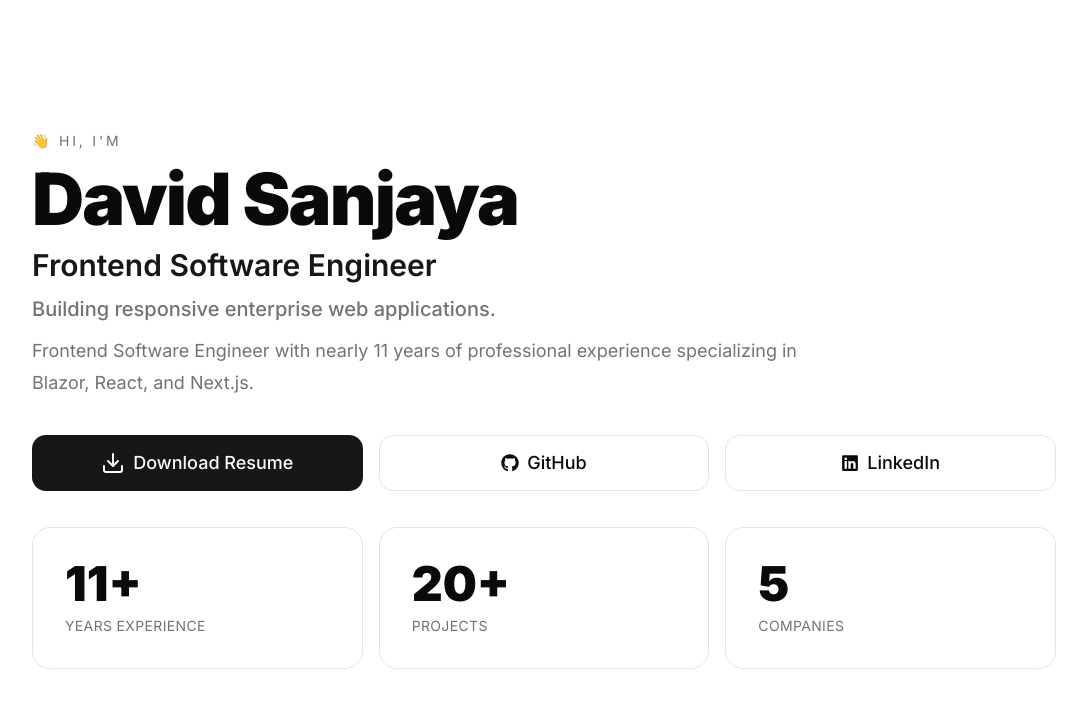
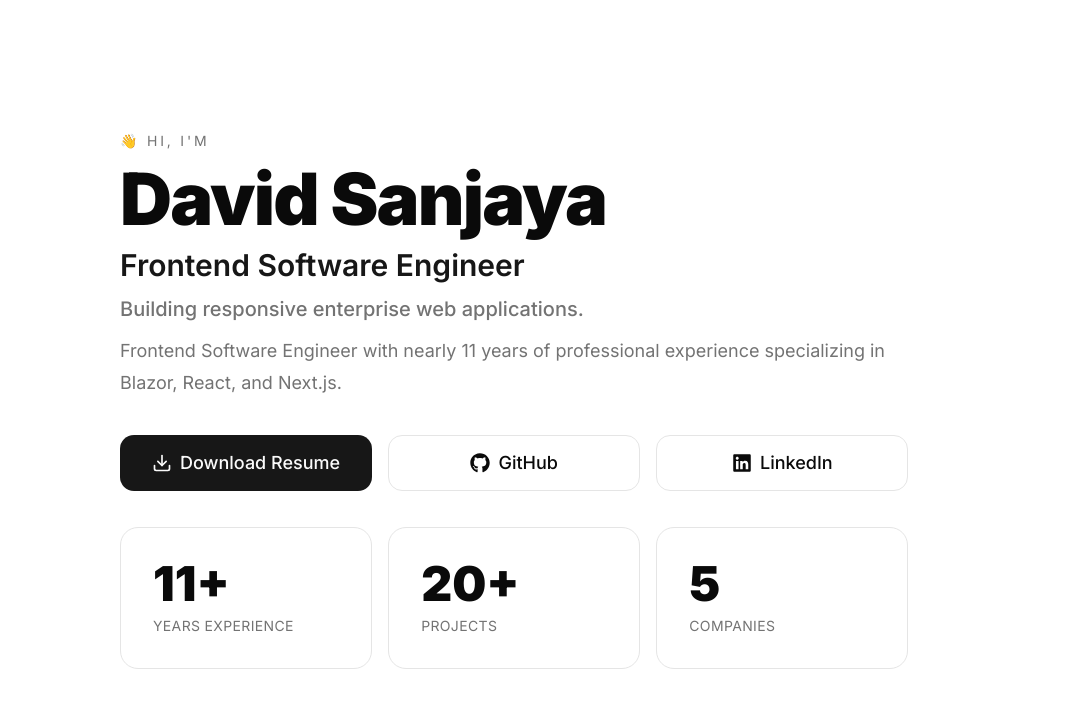
Before and after one commit to davidsanjaya/portfolio, a Next.js app: page / in a window 1280 px wide. Shown: the top 708 px of the page, without its empty margins (32-1119 px from the left). Built offline with nearby package versions, Linux system fonts and the light colour scheme.

Commit message:
Container and icon

```diff
--- a/components/sections/hero/hero.tsx
+++ b/components/sections/hero/hero.tsx
@@ -1,6 +1,6 @@
 import { Profile } from "@/types/profile";
 import { Section } from "@/components/ui/section";
-import { Container } from "@/components/ui/container";
+import { Container } from "@/components/shared/container/container";
 import { HeroStats } from "./hero-stats";
 import { HeroActions } from "./hero-actions";
 
@@ -11,7 +11,7 @@ interface HeroProps {
 export function Hero({ data }: HeroProps) {
   return (
     <Section className="min-h-screen flex items-center">
-      <Container>
+      <Container size="md" className="flex flex-col items-start gap-6">
         <div className="max-w-5xl space-y-3">
           <p className="text-sm uppercase tracking-[0.2em] text-muted-foreground">
             {data.hero.greeting}
--- /dev/null
+++ b/components/shared/container/container.styles.ts
@@ -0,0 +1,13 @@
+const base = `
+mx-auto
+w-full
+px-6
+`;
+
+export const containerSizes = {
+  sm: `${base} max-w-3xl`,
+  md: `${base} max-w-5xl`,
+  lg: `${base} max-w-6xl`,
+  xl: `${base} max-w-7xl`,
+  full: `${base} max-w-full`,
+};
--- /dev/null
+++ b/components/shared/container/container.tsx
@@ -0,0 +1,11 @@
+import { cn } from "@/lib/utils";
+import { containerSizes } from "./container.styles";
+import { ContainerProps } from "./container.types";
+
+export function Container({
+  children,
+  size = "xl",
+  className,
+}: ContainerProps) {
+  return <div className={cn(containerSizes[size], className)}>{children}</div>;
+}
--- a/components/shared/icon/icon.registry.tsx
+++ b/components/shared/icon/icon.registry.tsx
@@ -5,4 +5,4 @@ export const iconRegistry = {
   download: Download,
   github: FaGithub,
   linkedin: FaLinkedin,
-};
+} as const;
--- /dev/null
+++ b/components/shared/icon/icon.styles.ts
@@ -0,0 +1,11 @@
+export const iconSizes = {
+  xs: 14,
+
+  sm: 16,
+
+  md: 20,
+
+  lg: 24,
+
+  xl: 32,
+};
--- a/components/shared/icon/icon.tsx
+++ b/components/shared/icon/icon.tsx
@@ -1,10 +1,17 @@
 import { iconRegistry } from "./icon.registry";
 import { IconProps } from "./icon.types";
+import { iconSizes } from "./icon.styles";
 
-export function Icon({ name, size, className }: IconProps) {
+export function Icon({ name, size, className, strokeWidth }: IconProps) {
   const Component = iconRegistry[name];
   if (!Component) {
     return null;
   }
-  return <Component size={size} className={className} />;
+  return (
+    <Component
+      size={iconSizes[size ?? "md"]}
+      className={className}
+      strokeWidth={strokeWidth}
+    />
+  );
 }
```
Also changed, not shown: components/shared/container/container.types.ts (added, +11 -0 lines), components/shared/icon/icon.types.ts (+5 -2 lines), components/shared/container/index.ts (added).
